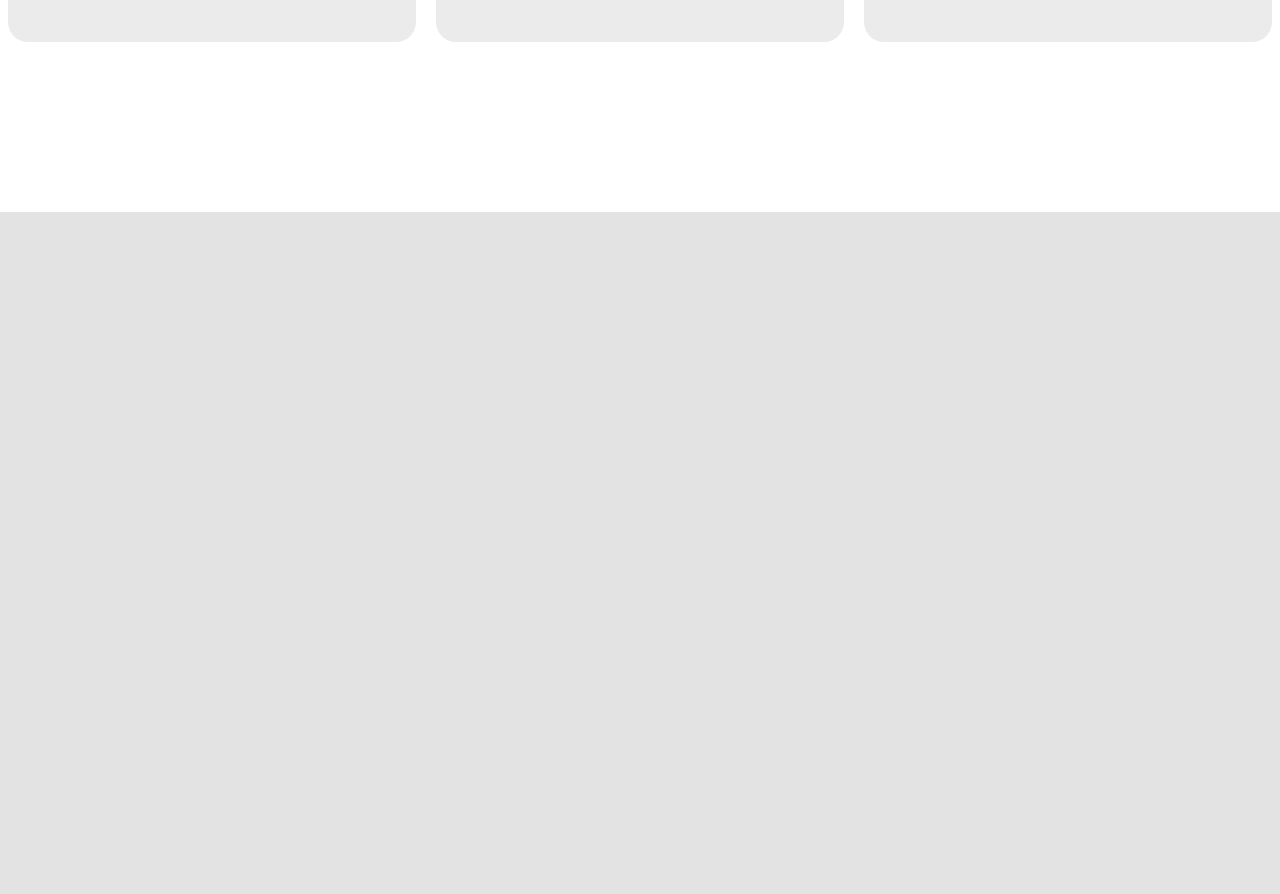
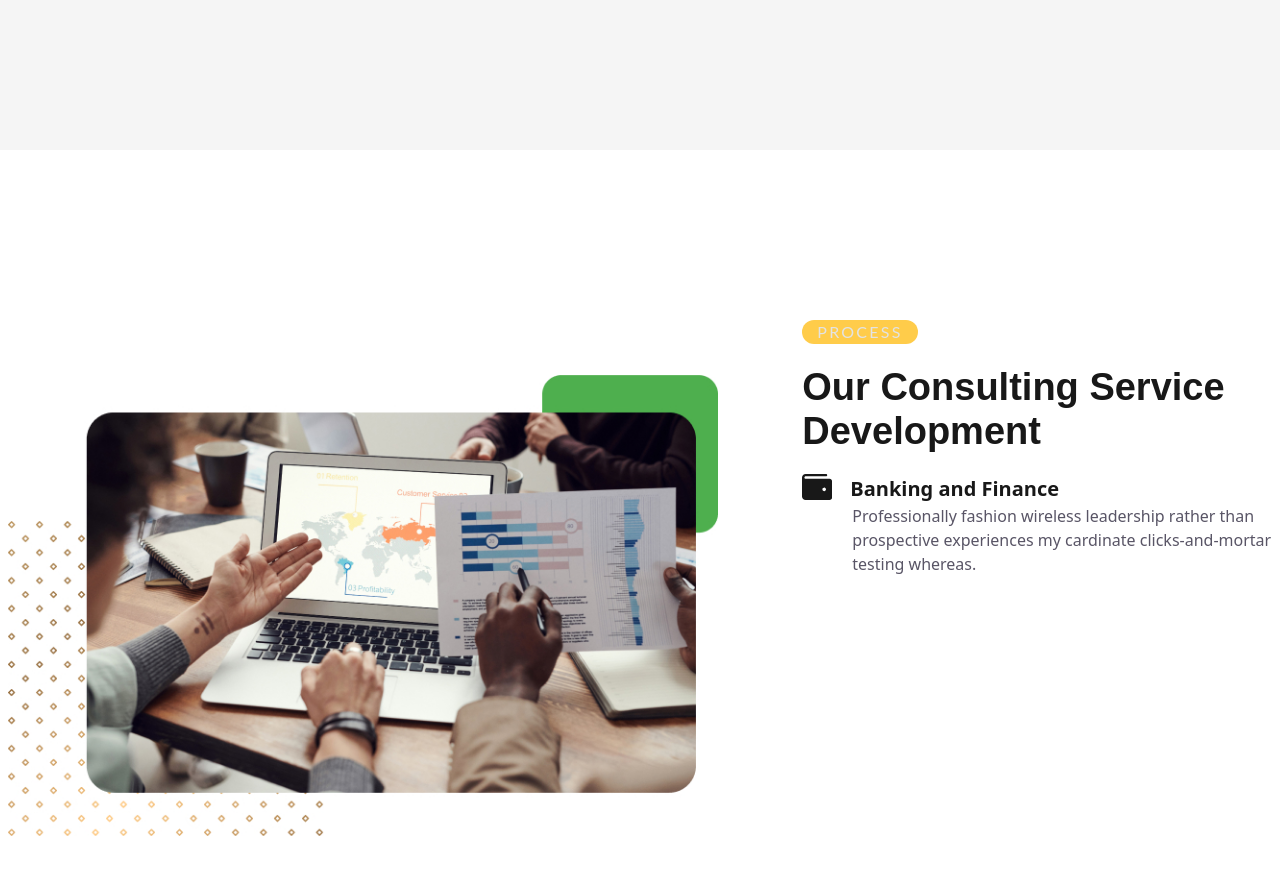
Before and after one commit to heyesha/frontend-project, a website built with Vite: page index.html in a window 1280 px wide. Shown: the part 1812-2706 px from the top of the page. Before the commit the page ends 2048 px from the top, so only its background shows below. Built offline with nearby package versions, Linux system fonts and the light colour scheme.

Commit message:
Картинка, тэг, заголовок и первый элемент

```diff
--- a/index.html
+++ b/index.html
@@ -701,6 +701,73 @@
             </div>
           </div>
         </div>
+
+        <div class="section-space section-space--bg-white">
+          <div class="container">
+            <div class="process">
+
+              <div class="process__media process__media--w-120">
+                <picture>
+                  <img class="process__article" src="/images/process.jpg" alt="Process image">
+                </picture>
+              </div>
+
+              <div class="process__article">
+                <div class="tag">
+                  PROCESS
+                </div>
+                <div class="process__title">
+                  <p>Our Consulting Service Development</p>
+                </div>
+
+                <div class="process__item">
+                  <div class="process__item-title">
+                    <svg class="process__icon" width="30" height="26" viewBox="0 0 30 26" fill="none" xmlns="http://www.w3.org/2000/svg">
+                      <path d="M27.6 4.72727H3.6C3.28174 4.72727 2.97652 4.60276 2.75147 4.38113C2.52643 4.15949 2.4 3.85889 2.4 3.54545C2.4 3.23202 2.52643 2.93142 2.75147 2.70978C2.97652 2.48815 3.28174 2.36364 3.6 2.36364H24C24.3183 2.36364 24.6235 2.23912 24.8485 2.01749C25.0736 1.79586 25.2 1.49526 25.2 1.18182C25.2 0.86838 25.0736 0.567781 24.8485 0.346147C24.6235 0.124513 24.3183 0 24 0H3.6C2.64644 0.00388873 1.73306 0.378675 1.05878 1.04274C0.384501 1.7068 0.00394855 2.60634 0 3.54545V22.4545C0.00394855 23.3937 0.384501 24.2932 1.05878 24.9573C1.73306 25.6213 2.64644 25.9961 3.6 26H27.6C28.2365 26 28.847 25.751 29.2971 25.3077C29.7471 24.8644 30 24.2632 30 23.6364V7.09091C30 6.46403 29.7471 5.86283 29.2971 5.41957C28.847 4.9763 28.2365 4.72727 27.6 4.72727ZM22.2 17.1364C21.844 17.1364 21.496 17.0324 21.2 16.8376C20.904 16.6428 20.6733 16.366 20.537 16.042C20.4008 15.7181 20.3651 15.3617 20.4346 15.0178C20.504 14.6739 20.6755 14.358 20.9272 14.1101C21.1789 13.8622 21.4997 13.6934 21.8488 13.625C22.198 13.5566 22.5599 13.5917 22.8888 13.7259C23.2177 13.86 23.4989 14.0872 23.6966 14.3788C23.8944 14.6703 24 15.013 24 15.3636C24 15.8338 23.8104 16.2847 23.4728 16.6171C23.1352 16.9496 22.6774 17.1364 22.2 17.1364Z" fill="#181818" />
+                    </svg>
+                    <p>Banking and Finance</p>
+                  </div>
+                  <div class="process__text">
+                    <p>Professionally fashion wireless leadership rather than prospective experiences my cardinate clicks-and-mortar testing whereas.</p>
+                  </div>
+                </div>
+
+                <div class="process__item">
+
+                </div>
+
+              </div>
+            </div>
+              <!-- <div class="process__media">
+                <img class="process__image" src="/images/process.jpg" alt="Process image">
+              </div>
+
+              <div class="process__article">
+                <div class="tag">
+                  PROCESS
+                </div>
+                <div class="process__title">
+                  <p>Our Consuting Service Development</p>
+                </div>
+                <div class="process__item">
+                  <div class="process__icon">
+                    <svg width="30" height="26" viewBox="0 0 30 26" fill="none" xmlns="http://www.w3.org/2000/svg">
+                      <path d="M27.6 4.72727H3.6C3.28174 4.72727 2.97652 4.60276 2.75147 4.38113C2.52643 4.15949 2.4 3.85889 2.4 3.54545C2.4 3.23202 2.52643 2.93142 2.75147 2.70978C2.97652 2.48815 3.28174 2.36364 3.6 2.36364H24C24.3183 2.36364 24.6235 2.23912 24.8485 2.01749C25.0736 1.79586 25.2 1.49526 25.2 1.18182C25.2 0.86838 25.0736 0.567781 24.8485 0.346147C24.6235 0.124513 24.3183 0 24 0H3.6C2.64644 0.00388873 1.73306 0.378675 1.05878 1.04274C0.384501 1.7068 0.00394855 2.60634 0 3.54545V22.4545C0.00394855 23.3937 0.384501 24.2932 1.05878 24.9573C1.73306 25.6213 2.64644 25.9961 3.6 26H27.6C28.2365 26 28.847 25.751 29.2971 25.3077C29.7471 24.8644 30 24.2632 30 23.6364V7.09091C30 6.46403 29.7471 5.86283 29.2971 5.41957C28.847 4.9763 28.2365 4.72727 27.6 4.72727ZM22.2 17.1364C21.844 17.1364 21.496 17.0324 21.2 16.8376C20.904 16.6428 20.6733 16.366 20.537 16.042C20.4008 15.7181 20.3651 15.3617 20.4346 15.0178C20.504 14.6739 20.6755 14.358 20.9272 14.1101C21.1789 13.8622 21.4997 13.6934 21.8488 13.625C22.198 13.5566 22.5599 13.5917 22.8888 13.7259C23.2177 13.86 23.4989 14.0872 23.6966 14.3788C23.8944 14.6703 24 15.013 24 15.3636C24 15.8338 23.8104 16.2847 23.4728 16.6171C23.1352 16.9496 22.6774 17.1364 22.2 17.1364Z" fill="#181818" />
+                    </svg>
+                  </div>
+                  <div class="process__title">
+
+                  </div>
+                  <div class="process__text">
+
+                  </div>
+                </div>
+              </div> -->
+
+            </div>
+          </div>
+        </div>
+
       </div>
 
       <footer class="page__footer">footer</footer>
--- a/src/index.css
+++ b/src/index.css
@@ -15,3 +15,4 @@
 @import './styles/components/services.css';
 @import './styles/components/tag.css';
 @import './styles/components/card.css';
+@import './styles/components/process.css';
--- a/src/styles/colors/colors.css
+++ b/src/styles/colors/colors.css
@@ -4,9 +4,11 @@
   --color-black: #181818;
   --color-light-black: #353535;
   --color-gray: #ebebeb;
+  --color-section-bg: #f5f5f5;
   --color-text-gray: #595566;
   --color-yellow: #FFCC4A;
   --color-green: #4EAF4E;
   --color-active-green: #5ab612;
   --font-family: "Lato", sans-serif;
+  --second-family: "Cabin", sans-serif;
 }
--- /dev/null
+++ b/src/styles/components/process.css
@@ -0,0 +1,41 @@
+.process {
+    display: flex;
+    column-gap: 84px;
+}
+
+.process__media {
+    padding: 55px 0;
+}
+
+.process__media--w-120 {
+    width: 120%;
+}
+
+.process__article {
+    display: flex;
+    flex-direction: column;
+    align-items: flex-start;
+    gap: 21px;
+}
+
+.process__title {
+    font-family: var(--second-family);
+    font-weight: 600;
+    font-size: 38px;
+    line-height: 116%;
+    color: var(--color-black);
+}
+
+.process__item-title {
+    display: flex;
+    gap: 18px;
+    font-weight: 600;
+    font-size: 20px;
+    color: var(--color-black);
+}
+
+.process__text {
+    padding-left: 50px;
+    color: var(--color-text-gray);
+    font-size: 16px;
+}
--- a/src/styles/components/section-space.css
+++ b/src/styles/components/section-space.css
@@ -1,5 +1,9 @@
 .section-space {
   padding-top: 170px;
   padding-bottom: 170px;
+  background-color: var(--color-section-bg);
+}
+
+.section-space--bg-white {
   background-color: var(--color-light-white);
 }
--- a/src/styles/components/social.css
+++ b/src/styles/components/social.css
@@ -3,15 +3,6 @@
     gap: 25px;
     align-items: center;
     justify-content: space-around;
-}
-
-.t-17 {
-    font-family: var(--font-family);
-    font-weight: 400;
-    font-size: 17px;
-    line-height: 160%;
-    color: var(--color-white);
-    margin: 0;
 }
 
 .social__svg {
--- a/src/styles/components/tag.css
+++ b/src/styles/components/tag.css
@@ -3,7 +3,7 @@
     font-family: var(--font-family);
     background-color: var(--color-yellow);
     border-radius: 20px;
-    padding: 5px 15px;
+    padding: 4px 15px;
     line-height: 1;
     display: inline-block;
     letter-spacing: 0.14em;
```
Also changed, not shown: public/images/process.jpg (added).
